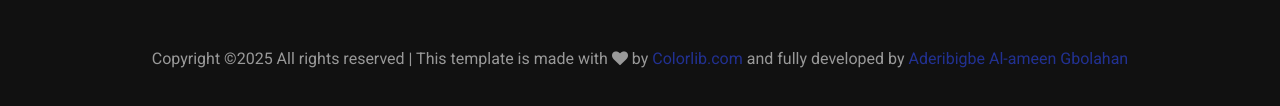
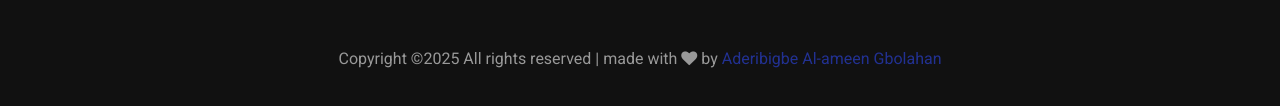
Before and after one commit to Harlharmeen/puretential-backend, a website: page services.html in a window 1280 px wide. Shown: the part 4700-4806 px from the top of the page. Drawn offline with Linux system fonts and the light colour scheme; some packages are replaced by stand-ins of ours; no server answers; files whose address does not match are found by name.

Commit message:
update: changes in services.html

```diff
--- a/services.html
+++ b/services.html
@@ -506,7 +506,7 @@
           <div class="col-md-12 text-center">
 
             <p class="copyright">
-  Copyright &copy;<script>document.write(new Date().getFullYear());</script> All rights reserved | This template is made with <i class="fa fa-heart" aria-hidden="true"></i> by <a href="https://colorlib.com" target="_blank">Colorlib.com</a> and fully developed by <a href="#aa">Aderibigbe Al-ameen Gbolahan</a>
+  Copyright &copy;<script>document.write(new Date().getFullYear());</script> All rights reserved | made with <i class="fa fa-heart" aria-hidden="true"></i> by <a href="#aa">Aderibigbe Al-ameen Gbolahan</a>
   </p>
           </div>
         </div>
```
